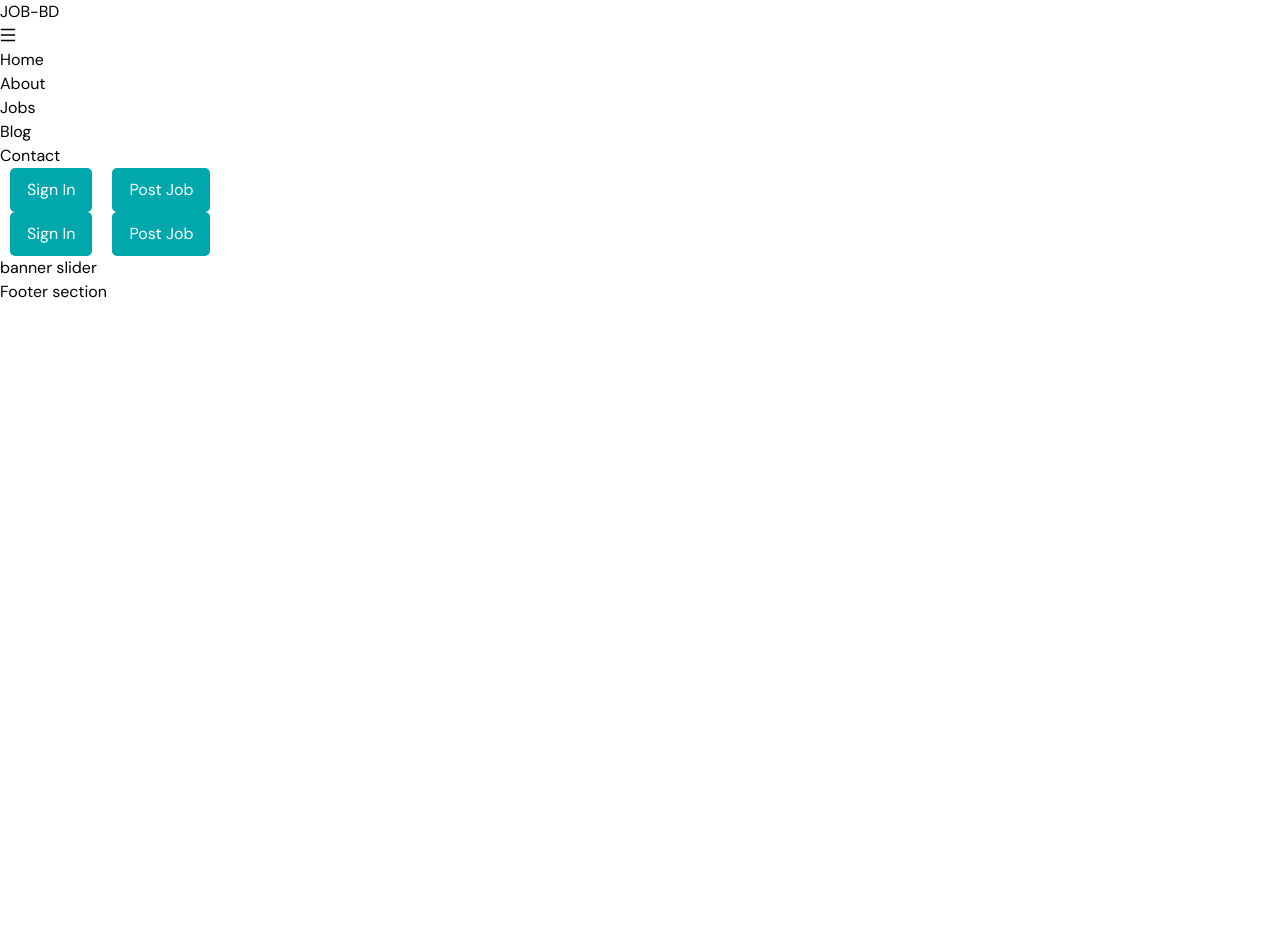
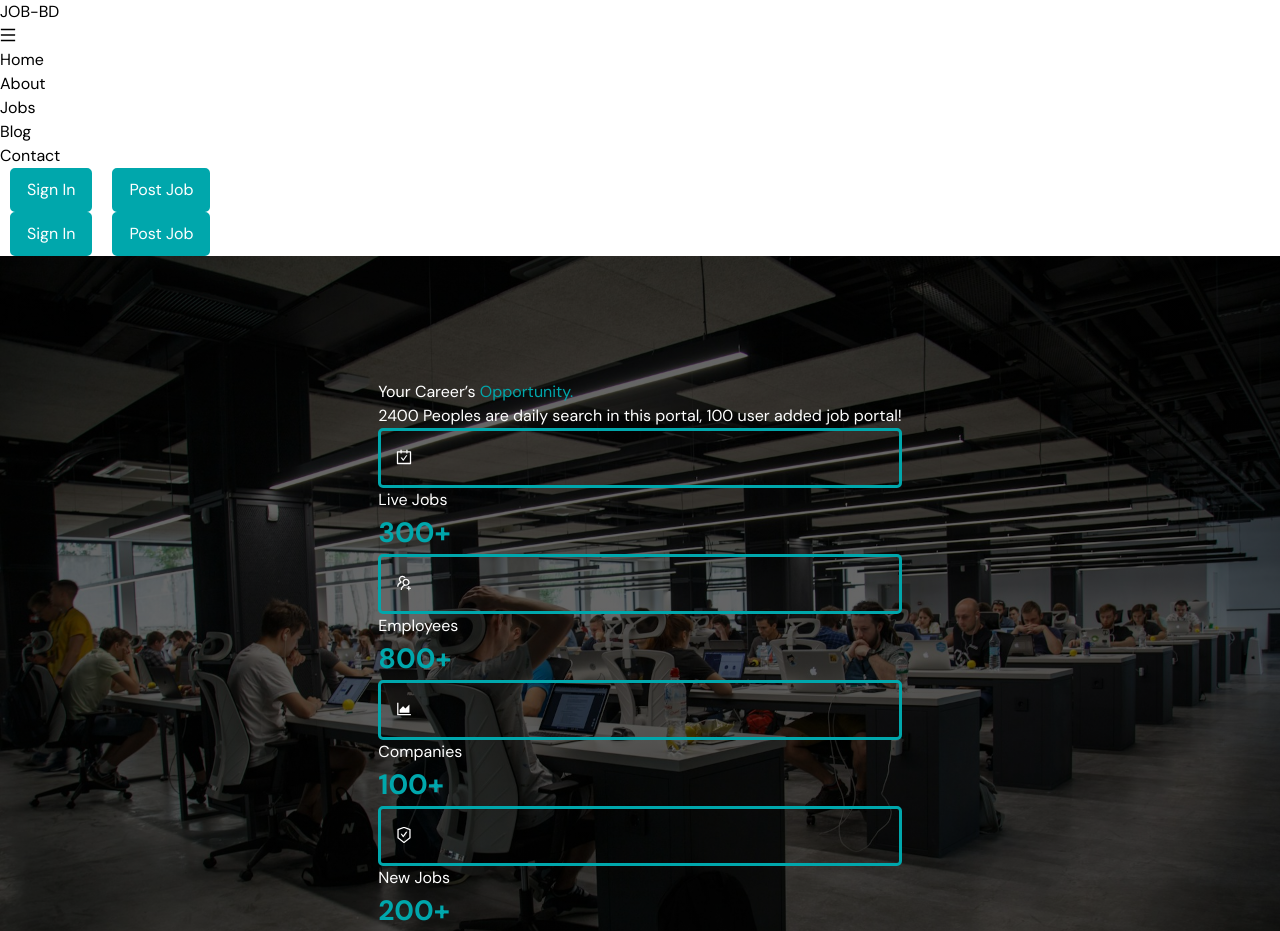
Before and after one commit to emonmahdi/job-portal-frontend, a React (Vite) app: page / in a window 1280 px wide. Shown: the top 931 px of the page. Before the commit the page ends 800 px from the top, so only its background shows below. Built offline with nearby package versions, Linux system fonts and the light colour scheme.

Commit message:
banner section [DONE]

```diff
--- a/src/components/home/Banner.tsx
+++ b/src/components/home/Banner.tsx
@@ -1,7 +1,149 @@
+import {
+  CarryOutOutlined,
+  UsergroupAddOutlined,
+  AreaChartOutlined,
+  SafetyCertificateOutlined,
+} from "@ant-design/icons";
+
+import bannerImg from "./../../assets/banner.jpg";
+
+const bannerStyle = {
+  background: `linear-gradient(rgba(0,0,0,0.6), rgba(0,0,0,0.6)), url(${bannerImg})`,
+  backgroundPosition: "center center",
+  height: "100vh",
+  backgroundRepeat: "no-repeat",
+  backgroundSize: "cover",
+  backgroundAttachment: "fixed",
+  display: "flex",
+  alignItems: "center",
+  justifyContent: "center",
+  width: "100%",
+  color: "#fff",
+};
+
 const Banner = () => {
   return (
-    <div>
-      <h2>banner slider</h2>
+    <div style={bannerStyle}>
+      <div className="header-content text-center">
+        <h1 className="text-6xl text-white font-bold">
+          Your Career’s <span style={{ color: "#00A7AC" }}>Opportunity.</span>
+        </h1>
+        <p>
+          2400 Peoples are daily search in this portal, 100 user added job
+          portal!
+        </p>
+        {/* header bottom icons categories */}
+        <div className="flex mt-12">
+          {/* single item */}
+          <div className="flex items-center justify-between mr-8">
+            <div
+              style={{
+                border: "3px solid #00A7AC",
+                padding: "15px",
+                transform: "rotate(0deg)",
+                borderRadius: "5px",
+              }}
+            >
+              <p style={{ transform: "rotate(0deg)" }}>
+                <CarryOutOutlined className="text-4xl" />
+              </p>
+            </div>
+            <div className="ml-6">
+              <h4 className="text-2xl">Live Jobs</h4>
+              <p
+                style={{
+                  color: "#00A7AC",
+                  fontWeight: "bold",
+                  fontSize: "28px",
+                }}
+              >
+                300+
+              </p>
+            </div>
+          </div>
+          {/* single item */}
+          <div className="flex items-center justify-between mr-8">
+            <div
+              style={{
+                border: "3px solid #00A7AC",
+                padding: "15px",
+                transform: "rotate(0deg)",
+                borderRadius: "5px",
+              }}
+            >
+              <p style={{ transform: "rotate(0deg)" }}>
+                <UsergroupAddOutlined className="text-4xl" />
+              </p>
+            </div>
+            <div className="ml-6">
+              <h4 className="text-2xl">Employees</h4>
+              <p
+                style={{
+                  color: "#00A7AC",
+                  fontWeight: "bold",
+                  fontSize: "28px",
+                }}
+              >
+                800+
+              </p>
+            </div>
+          </div>
+          {/* single item */}
+          <div className="flex items-center justify-between mr-8">
+            <div
+              style={{
+                border: "3px solid #00A7AC",
+                padding: "15px",
+                transform: "rotate(0deg)",
+                borderRadius: "5px",
+              }}
+            >
+              <p style={{ transform: "rotate(0deg)" }}>
+                <AreaChartOutlined className="text-4xl" />
+              </p>
+            </div>
+            <div className="ml-6">
+              <h4 className="text-2xl">Companies</h4>
+              <p
+                style={{
+                  color: "#00A7AC",
+                  fontWeight: "bold",
+                  fontSize: "28px",
+                }}
+              >
+                100+
+              </p>
+            </div>
+          </div>
+          {/* single item */}
+          <div className="flex items-center justify-between mr-8">
+            <div
+              style={{
+                border: "3px solid #00A7AC",
+                padding: "15px",
+                transform: "rotate(0deg)",
+                borderRadius: "5px",
+              }}
+            >
+              <p style={{ transform: "rotate(0deg)" }}>
+                <SafetyCertificateOutlined className="text-4xl" />
+              </p>
+            </div>
+            <div className="ml-6">
+              <h4 className="text-2xl">New Jobs</h4>
+              <p
+                style={{
+                  color: "#00A7AC",
+                  fontWeight: "bold",
+                  fontSize: "28px",
+                }}
+              >
+                200+
+              </p>
+            </div>
+          </div>
+        </div>
+      </div>
     </div>
   );
 };
--- a/src/components/shared/Navbar.tsx
+++ b/src/components/shared/Navbar.tsx
@@ -45,7 +45,7 @@ const Navbar = () => {
         {/* Nav Items */}
         <div>
           <ul
-            className={`md:flex md:items-center md:pb-0 pb-12 absolute md:static  bg-blue-100 lg:bg-transparent md:bg-transparent md:z-auto z-[-1] left-0 w-full md-w-auto md:pl-0 pl-9 transition-all duration-500 ease-in ${
+            className={`md:flex md:items-center md:pb-0 pb-12 absolute md:static  bg-blue-100 lg:bg-transparent md:bg-transparent md:z-auto left-0 w-full md-w-auto md:pl-0 pl-9 transition-all duration-500 ease-in ${
               open
                 ? "top-14 opacity-100"
                 : "top-[-490px] md:opacity-100 opacity-0"
```
Also changed, not shown: src/assets/banner.jpg (added).
